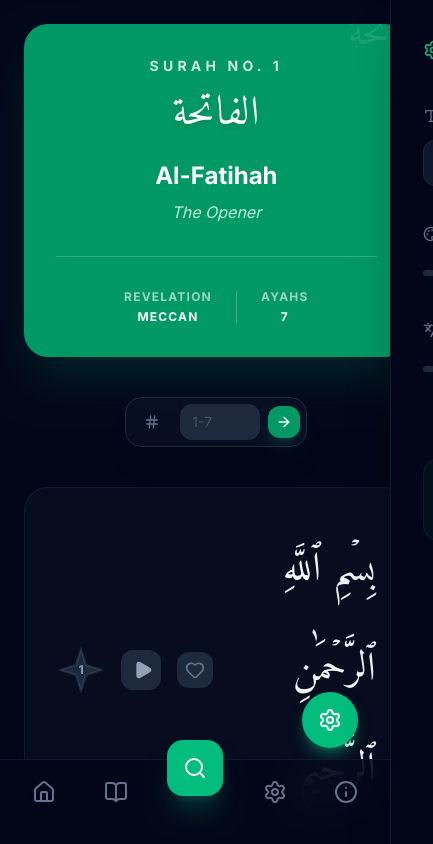
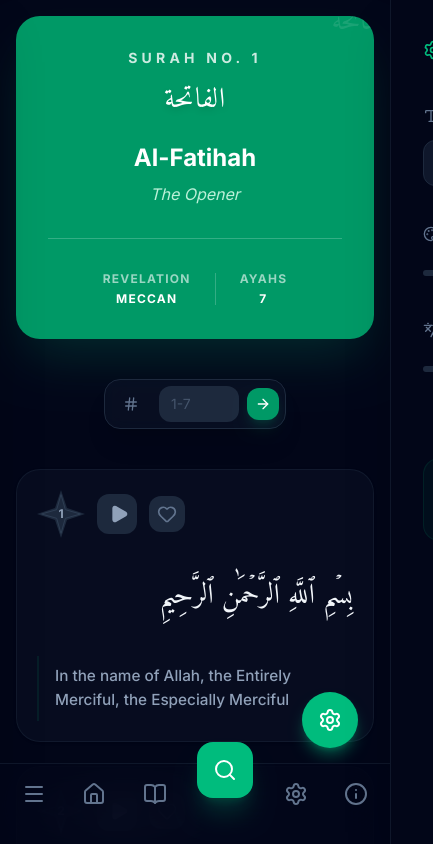
Before and after one commit to imranhossain2024/quran-web-app, a Next.js app: page /surah/1 in a window 390 px wide. Shown: the top 844 px of the page, 433 px wide, since content can reach past the window. Built offline with nearby package versions, Linux system fonts and the light colour scheme; a web font is replaced by a local one.

Commit message:
mobile responsive completed working successfully

```diff
--- a/src/app/globals.css
+++ b/src/app/globals.css
@@ -34,10 +34,28 @@ body {
 
   .font-arabic {
     font-family: var(--arabic-font);
-    font-size: var(--arabic-font-size);
+    font-size: calc(var(--arabic-font-size) * 0.7);
   }
 
   .font-translation {
-    font-size: var(--translation-font-size);
+    font-size: calc(var(--translation-font-size) * 0.85);
+  }
+
+  @media (min-width: 768px) {
+    .font-arabic {
+      font-size: calc(var(--arabic-font-size) * 0.85);
+    }
+    .font-translation {
+      font-size: calc(var(--translation-font-size) * 0.95);
+    }
+  }
+
+  @media (min-width: 1280px) {
+    .font-arabic {
+      font-size: var(--arabic-font-size);
+    }
+    .font-translation {
+      font-size: var(--translation-font-size);
+    }
   }
 }
--- a/src/app/surah/[id]/page.tsx
+++ b/src/app/surah/[id]/page.tsx
@@ -28,18 +28,18 @@ export default async function SurahPage({ params }: PageProps) {
   const { surah, ayahs } = data;
 
   return (
-    <div className="p-6 lg:p-10 max-w-5xl mx-auto mb-20 relative">
+    <div className="p-4 sm:p-6 lg:p-10 max-w-5xl mx-auto mb-20 relative">
       {/* Surah Header Card */}
       <div className="relative overflow-hidden rounded-3xl bg-emerald-600 p-8 lg:p-12 text-white mb-10 shadow-2xl shadow-emerald-500/20">
         <div className="absolute right-0 top-0 opacity-10 pointer-events-none translate-x-1/4 -translate-y-1/4">
-           <span className="text-[12rem] font-arabic leading-none">{surah.name.replace("سُورَةُ ", "")}</span>
+           <span className="text-[8rem] md:text-[12rem] font-arabic leading-none">{surah.name.replace("سُورَةُ ", "")}</span>
         </div>
 
         <div className="relative z-10 text-center">
           <p className="text-sm font-bold uppercase tracking-[0.3em] mb-4 opacity-80">
             Surah No. {surah.number}
           </p>
-          <h1 className="text-4xl lg:text-6xl font-arabic mb-6 tracking-wide drop-shadow-md">
+          <h1 className="text-3xl sm:text-4xl lg:text-6xl font-arabic mb-6 tracking-wide drop-shadow-md">
             {surah.name}
           </h1>
           <div className="flex flex-col items-center gap-2">
@@ -70,8 +70,8 @@ export default async function SurahPage({ params }: PageProps) {
 
       {/* Bismillah */}
       {parseInt(id) !== 1 && parseInt(id) !== 9 && (
-        <div className="text-center mb-16">
-          <p className="text-4xl font-arabic text-slate-200 drop-shadow-sm">
+        <div className="text-center mb-10 md:mb-16">
+          <p className="text-3xl sm:text-4xl font-arabic text-slate-200 drop-shadow-sm">
             بِسْمِ اللَّهِ الرَّحْمَٰنِ الرَّحِيمِ
           </p>
         </div>
@@ -83,12 +83,12 @@ export default async function SurahPage({ params }: PageProps) {
           <div
             key={ayah.id}
             id={`ayah-${ayah.numberInSurah}`}
-            className="group p-8 rounded-3xl bg-slate-900/40 border border-slate-800/50 hover:bg-slate-900/60 hover:border-emerald-500/20 transition-all duration-300 shadow-sm scroll-mt-32"
+            className="group p-5 sm:p-8 rounded-3xl bg-slate-900/40 border border-slate-800/50 hover:bg-slate-900/60 hover:border-emerald-500/20 transition-all duration-300 shadow-sm scroll-mt-32"
           >
-            <div className="flex flex-col gap-8">
+            <div className="flex flex-col gap-6 sm:gap-8">
               {/* Ayah Meta & Action */}
-              <div className="flex justify-between items-center">
-                <div className="flex items-center gap-4">
+              <div className="flex flex-col md:flex-row justify-between gap-6 md:gap-4 md:items-center">
+                <div className="flex items-center gap-3 sm:gap-4 self-start md:self-auto">
                    <AyahNumber number={ayah.numberInSurah} />
                    <PlayAudioButton ayah={ayah} />
                    <FavoriteButton
@@ -99,13 +99,13 @@ export default async function SurahPage({ params }: PageProps) {
                 </div>
 
                 {/* Arabic Text (Right Aligned) */}
-                <p className="font-arabic text-right leading-[2.5] text-slate-100 flex-1 ml-10">
+                <p className="font-arabic text-right leading-[2.5] text-slate-100 flex-1 md:ml-10">
                    {ayah.text}
                 </p>
               </div>
 
               {/* Translation (Left Aligned) */}
-              <div className="pl-14 border-l-2 border-emerald-500/10 py-2">
+              <div className="pl-4 sm:pl-14 border-l-2 border-emerald-500/10 py-2">
                 <p className="font-translation text-slate-400 leading-relaxed font-medium">
                   {ayah.translation}
                 </p>
--- a/src/components/layout/LayoutWrapper.tsx
+++ b/src/components/layout/LayoutWrapper.tsx
@@ -1,6 +1,6 @@
 "use client";
 
-import React from "react";
+import React, { useState } from "react";
 import IconSidebar from "@/components/layout/IconSidebar";
 import SurahSidebar from "@/components/layout/SurahSidebar";
 import MobileNav from "@/components/layout/MobileNav";
@@ -11,6 +11,7 @@ import { cn } from "@/lib/utils";
 export default function LayoutWrapper({ children }: { children: React.ReactNode }) {
   const pathname = usePathname();
   const isHomePage = pathname === "/";
+  const [isMobileSidebarOpen, setIsMobileSidebarOpen] = useState(false);
 
   return (
     <div className="flex min-h-screen bg-slate-950">
@@ -18,7 +19,28 @@ export default function LayoutWrapper({ children }: { children: React.ReactNode
       {!isHomePage && (
         <>
           <IconSidebar />
-          <SurahSidebar />
+          {/* Desktop Surah Sidebar */}
+          <SurahSidebar className="hidden md:flex fixed left-16 top-0" />
+
+          {/* Mobile Surah Sidebar Drawer */}
+          <div
+            className={cn(
+              "fixed inset-0 bg-slate-950/80 backdrop-blur-sm z-40 md:hidden transition-opacity duration-300",
+              isMobileSidebarOpen ? "opacity-100" : "opacity-0 pointer-events-none"
+            )}
+            onClick={() => setIsMobileSidebarOpen(false)}
+          />
+          <div
+            className={cn(
+              "fixed inset-y-0 left-0 z-50 md:hidden transform transition-transform duration-300 ease-in-out w-80",
+              isMobileSidebarOpen ? "translate-x-0" : "-translate-x-full"
+            )}
+          >
+            <SurahSidebar
+               className="w-full relative h-full left-0 top-0 border-r-0 border-slate-800/50 shadow-2xl"
+               onClose={() => setIsMobileSidebarOpen(false)}
+            />
+          </div>
         </>
       )}
 
@@ -31,7 +53,7 @@ export default function LayoutWrapper({ children }: { children: React.ReactNode
       </main>
 
       {/* Mobile Nav only on non-home pages or based on design */}
-      {!isHomePage && <MobileNav />}
+      {!isHomePage && <MobileNav onMenuClick={() => setIsMobileSidebarOpen(!isMobileSidebarOpen)} />}
 
       {/* Scroll to Top FAB */}
       <ScrollToTop />
--- a/src/components/layout/MobileNav.tsx
+++ b/src/components/layout/MobileNav.tsx
@@ -7,11 +7,16 @@ import { usePathname } from "next/navigation";
 import { cn } from "@/lib/utils";
 import { useSearch } from "@/context/SearchContext";
 
-const MobileNav = () => {
+interface MobileNavProps {
+  onMenuClick?: () => void;
+}
+
+const MobileNav = ({ onMenuClick }: MobileNavProps = {}) => {
   const pathname = usePathname();
   const { openSearch } = useSearch();
 
   const navItems = [
+    { icon: Menu, label: "Menu", onClick: onMenuClick },
     { icon: Home, label: "Home", href: "/" },
     { icon: BookOpen, label: "Read", href: "/read" },
     { icon: Search, label: "Search", onClick: openSearch },
@@ -20,7 +25,7 @@ const MobileNav = () => {
   ];
 
   return (
-    <nav className="md:hidden fixed bottom-0 left-0 right-0 bg-slate-950/80 backdrop-blur-xl border-t border-slate-800/50 z-50 px-6 py-3 pb-8 flex justify-between items-center">
+    <nav className="md:hidden fixed bottom-0 left-0 right-0 bg-slate-950/80 backdrop-blur-xl border-t border-slate-800/50 z-50 px-4 sm:px-6 py-3 pb-8 flex justify-between items-center">
       {navItems.map((item, idx) => {
         const isActive = pathname === item.href;
 
@@ -41,7 +46,7 @@ const MobileNav = () => {
             <button
               key={idx}
               onClick={item.onClick}
-              className="p-2 text-slate-500 hover:text-emerald-500 transition-colors"
+              className="p-1.5 sm:p-2 text-slate-500 hover:text-emerald-500 transition-colors"
             >
               <item.icon className="w-6 h-6" />
             </button>
@@ -53,7 +58,7 @@ const MobileNav = () => {
             key={idx}
             href={item.href!}
             className={cn(
-              "p-2 transition-colors",
+              "p-1.5 sm:p-2 transition-colors",
               isActive ? "text-emerald-500" : "text-slate-500 hover:text-slate-300"
             )}
           >
--- a/src/context/AudioPlayerContext.tsx
+++ b/src/context/AudioPlayerContext.tsx
@@ -12,6 +12,7 @@ interface AudioPlayerContextType {
   progress: number;
   duration: number;
   volume: number;
+  playbackRate: number;
   repeatMode: boolean;
   playAyah: (ayah: Ayah) => void;
   pause: () => void;
@@ -20,6 +21,7 @@ interface AudioPlayerContextType {
   prevAyah: () => void;
   seekTo: (percent: number) => void;
   setVolume: (val: number) => void;
+  setPlaybackRate: (rate: number) => void;
   toggleRepeat: () => void;
 }
 
@@ -33,6 +35,7 @@ export function AudioPlayerProvider({ children }: { children: React.ReactNode })
   const [progress, setProgress] = useState(0);
   const [duration, setDuration] = useState(0);
   const [volume, setVolumeState] = useState(1);
+  const [playbackRate, setPlaybackRateState] = useState(1);
   const [repeatMode, setRepeatMode] = useState(false);
 
   const audioRef = useRef<HTMLAudioElement | null>(null);
@@ -115,6 +118,12 @@ export function AudioPlayerProvider({ children }: { children: React.ReactNode })
     }
   }, [volume]);
 
+  useEffect(() => {
+    if (audioRef.current) {
+      audioRef.current.playbackRate = playbackRate;
+    }
+  }, [playbackRate]);
+
   const playAyah = (ayah: Ayah) => {
     if (!audioRef.current) return;
 
@@ -138,6 +147,7 @@ export function AudioPlayerProvider({ children }: { children: React.ReactNode })
     setCurrentAyah(ayah);
     setIsLoading(true);
     audio.src = ayah.audio;
+    audio.playbackRate = playbackRate;
     audio.load();
     audio.play().catch(console.error);
   };
@@ -197,6 +207,10 @@ export function AudioPlayerProvider({ children }: { children: React.ReactNode })
     setVolumeState(Math.max(0, Math.min(1, val)));
   };
 
+  const setPlaybackRate = (rate: number) => {
+    setPlaybackRateState(rate);
+  };
+
   const toggleRepeat = () => {
     setRepeatMode(prev => !prev);
   };
@@ -211,6 +225,7 @@ export function AudioPlayerProvider({ children }: { children: React.ReactNode })
         progress,
         duration,
         volume,
+        playbackRate,
         repeatMode,
         playAyah,
         pause,
@@ -219,6 +234,7 @@ export function AudioPlayerProvider({ children }: { children: React.ReactNode })
         prevAyah,
         seekTo,
         setVolume,
+        setPlaybackRate,
         toggleRepeat,
       }}
     >
```
Also changed, not shown: src/components/layout/AudioPlayerBar.tsx (+24 -4 lines), src/components/layout/SurahSidebar.tsx (+10 -2 lines).
